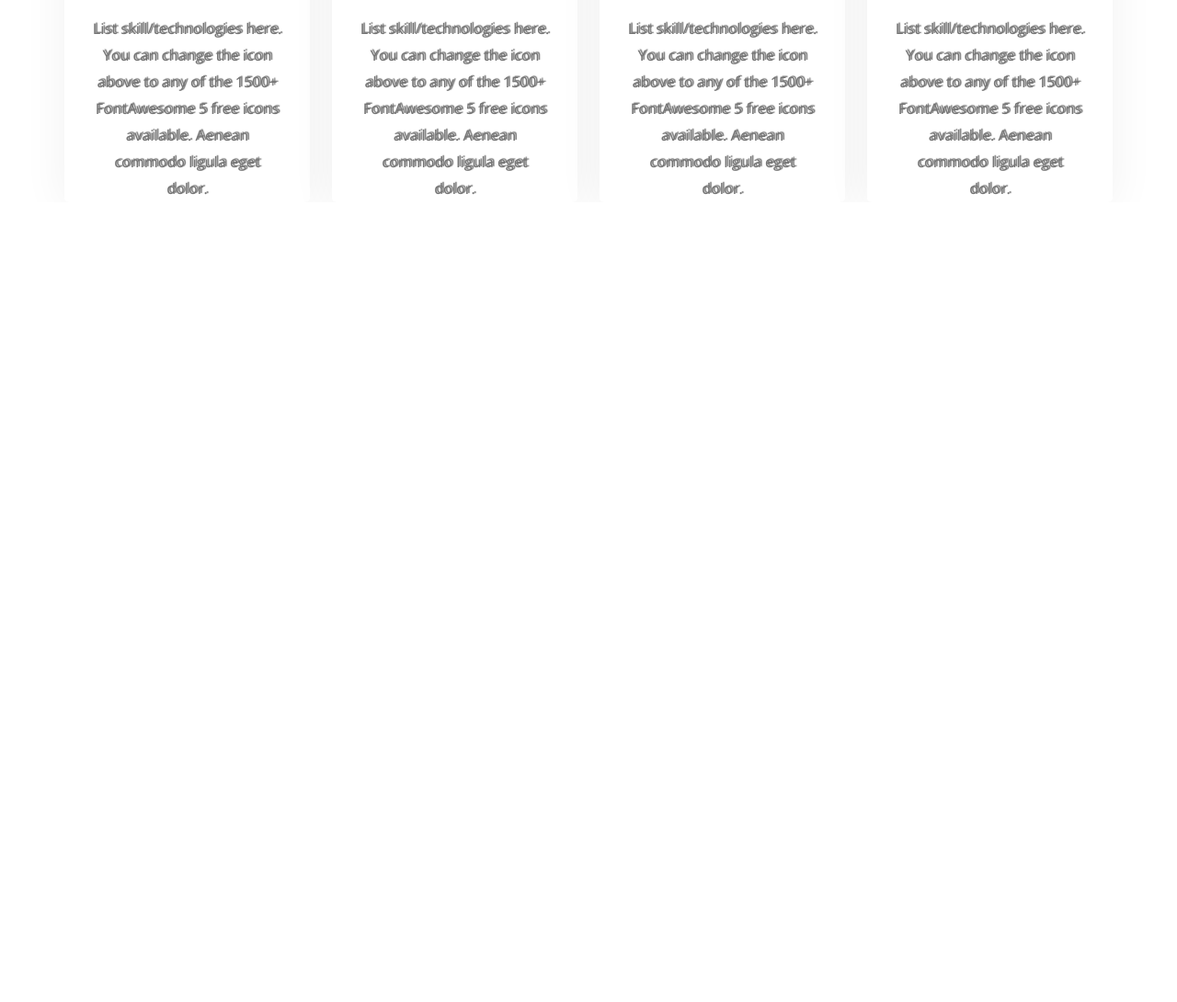
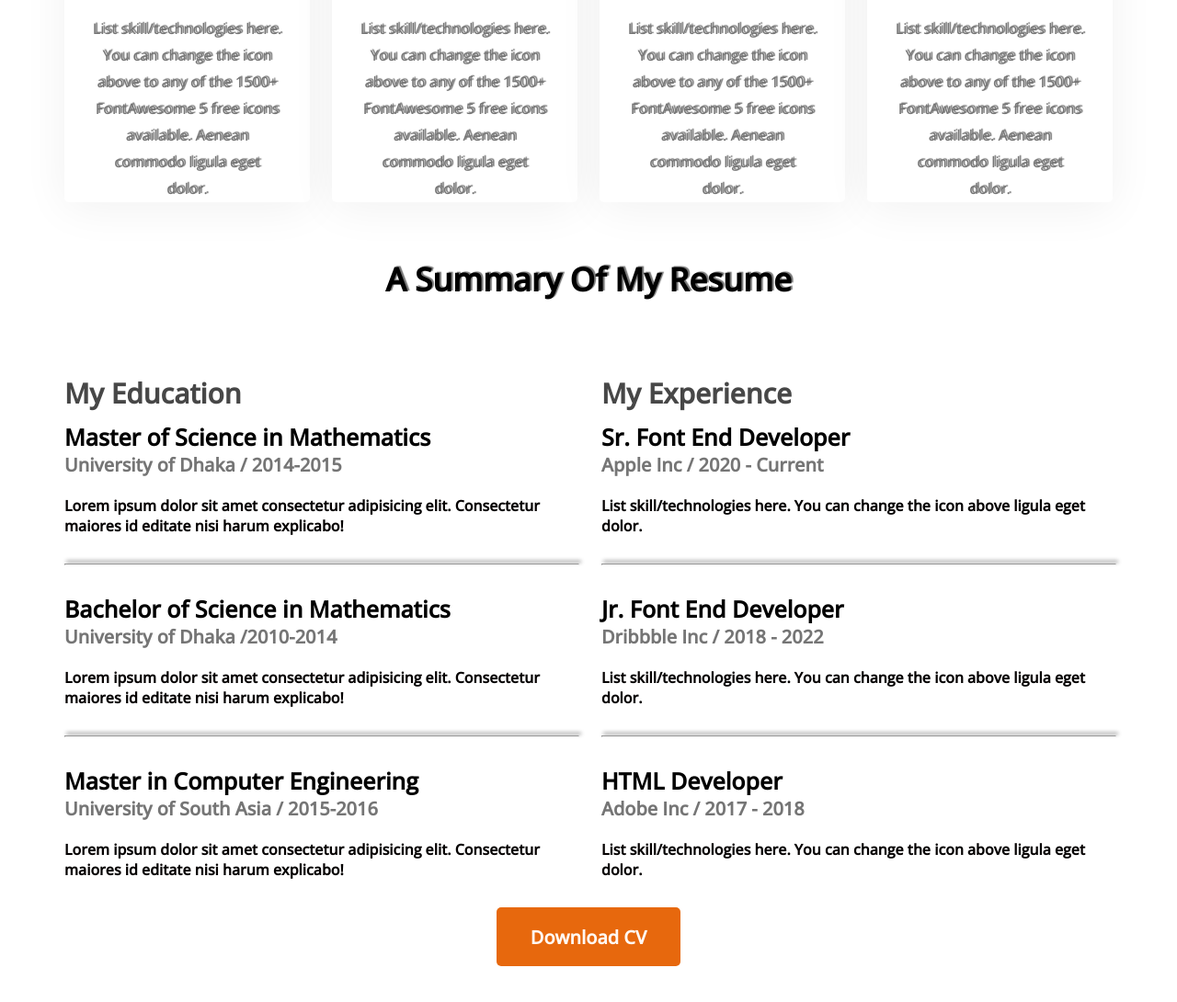
Before and after one commit to AJLife/AJ-first-portfolio, a plain HTML site: page index.html in a window 1280 px wide. Shown: the part 1983-3073 px from the top of the page at 92% size. Before the commit the page ends 2203 px from the top, so only its background shows below. Drawn offline with nearby package versions, Linux system fonts and the light colour scheme.

Commit message:
addeded main section

```diff
--- a/index.html
+++ b/index.html
@@ -85,6 +85,58 @@
             </div>
         </div>
     </section>
+    <!-- Resume section -->
+    <section>
+        <h3 class="resume-title">
+            A Summary of my Resume
+        </h3>
+        <div class="resume">
+            <div class="education-resume">
+                <div class="education-resume-content">
+                    <h2 class="education-title">My Education</h2>
+                    <h3 class="education-name">Master of Science in Mathematics </h3>
+                    <h5 class="cducation-institude">University of Dhaka / 2014-2015</h5>
+                    <p class="cducation-description">Lorem ipsum dolor sit amet consectetur adipisicing elit. Consectetur maiores id editate nisi harum explicabo!</p>
+                </div> <hr>
+              <div class="education-resume-content">
+                    <h3 class="education-name">Bachelor of Science in Mathematics</h3>
+                    <h5 class="cducation-institude">University of Dhaka /2010-2014</h5>
+                    <p class="cducation-description">Lorem ipsum dolor sit amet consectetur adipisicing elit. Consectetur maiores id editate nisi harum explicabo!</p>
+              </div> <hr>
+              <div class="education-resume-content">
+                    <h3 class="education-name">Master in Computer Engineering</h3>
+                    <h5 class="cducation-institude">University of South Asia / 2015-2016</h5>
+                    <p class="cducation-description">Lorem ipsum dolor sit amet consectetur adipisicing elit. Consectetur maiores id editate nisi harum explicabo!</p>
+              </div>
+            </div>
+            <div class="experience-resume">
+                <div class="experience-resume-content">
+                        <h2 class="experience-title">My Experience</h2>
+                        <h3 class="experience-name">Sr. Font End Developer</h3>
+                        <h5 class="experience-from">Apple Inc / 2020 - Current</h5>
+                        <p class="experience-description">List skill/technologies here. You can change the icon above
+                        ligula eget dolor.</p>
+                </div> <hr>
+               <div class="experience-resume-content">
+                        <h3 class="experience-name">Jr. Font End Developer</h3>
+                        <h5 class="experience-from">Dribbble Inc / 2018 - 2022</h5>
+                        <p class="experience-description">List skill/technologies here. You can change the icon above
+                            ligula eget dolor.</p>
+               </div>
+                <hr>
+               <div class="experience-resume-content">
+                        <h3 class="experience-name">HTML Developer</h3>
+                        <h5 class="experience-from">Adobe Inc / 2017 - 2018</h5>
+                        <p class="experience-description">List skill/technologies here. You can change the icon above
+                            ligula eget dolor.</p>
+               </div>
+            </div>
+        </div>
+        <div class="resume-btn">
+            <button class="btn">Download CV</button>
+        </div>
+    </section>
+    <br><br><br>
     </main>
     <footer>
 
--- a/style.css
+++ b/style.css
@@ -185,9 +185,66 @@ img{
     line-height: 29px;
 
 }
-/*
+/* Resume style */
+.resume{
+    display: flex;
+    gap: 24px;
+}
+.resume-title{
+    text-align: center;
+    border-radius: 5px;
+    text-shadow: 2px -1.5px 1px #757575;
+    font-weight: 700;
+    text-transform:capitalize;
+    font-size: 35px;
+    margin-bottom :50px;
+    margin-top: 60px;
+}.education-resume-content , .experience-resume-content{
+    margin-bottom: 30px;
+    margin-top: 30px;
+    width: 558px;
 
 
 
 
+}
+.education-name , .experience-name{
+    width: 450px;
+    height: 34px;
+    left: 230px;
+    top: 2600px;
+    font-weight: 700;
+    font-size: 25px;
+
+
+}.cducation-institude , .experience-from{
+    margin-bottom: 20px;
+    color: #757575;
+    font-weight: 600;
+    font-size: 20px;
+
+}.cducation-description , .experience-description {
+  font-size: 16px;
+  font-weight: 700;
+  color: #050202;
+}.education-title , .experience-title{
+    font-size: 30px;
+    font-size: 30px;
+    line-height: 41px;
+    color: #474747;
+    margin-bottom: 10px;
+}hr{
+    width: 558px;
+    left: 230px;
+    top: 3044px;
+    box-shadow: 2px -3px 4px grey;
+
+
+}.resume-btn{
+    margin-bottom: 50px;
+    text-align: center;
+
+}
+/*
+Start footer section
  */
```
